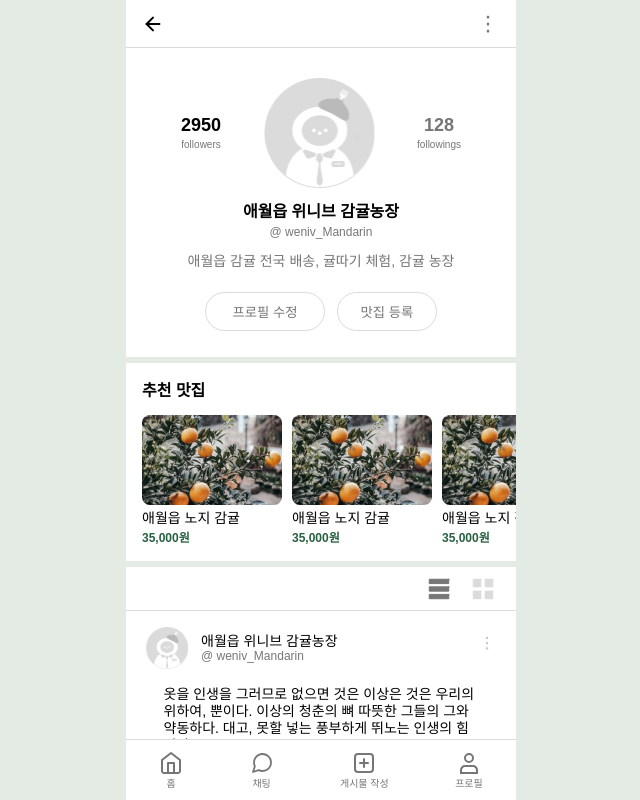
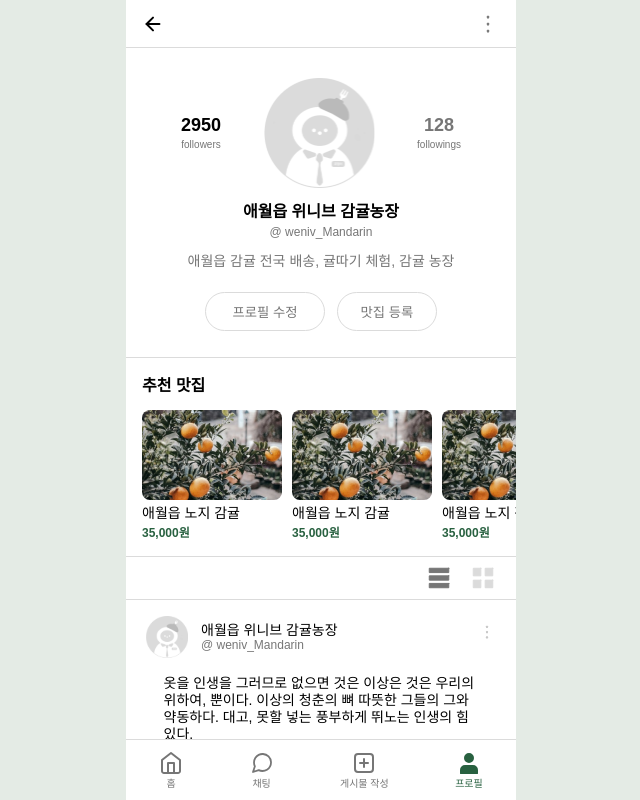
Before and after one commit to FRONTENDSCHOOL5/final-23-Food-zip, a React (Create React App) app: page /myprofile in a window 1280 px wide. Shown: the top 800 px of the page, without its empty margins (319-959 px from the left). Built offline with nearby package versions, Linux system fonts and the light colour scheme; a web font is replaced by a local one.

Commit message:
Fix: Router 수정

```diff
--- a/src/App.js
+++ b/src/App.js
@@ -14,7 +14,6 @@ function App() {
     <Container>
       <GlobalStyle />
       <Routers />
-      {/* <DetailPost /> */}
     </Container>
   );
 }
--- a/src/components/Feed/PostHome.jsx
+++ b/src/components/Feed/PostHome.jsx
@@ -18,7 +18,7 @@ const List = styled.section`
     background: #dbdbdb;
     border-radius: 50px;
     background-clip: padding-box;
-    border: 3px solid transparent;
+    border: 5px solid transparent;
   }
 `;
 export default function PostHome() {
--- a/src/components/Post/PostList/PostList.jsx
+++ b/src/components/Post/PostList/PostList.jsx
@@ -15,7 +15,7 @@ const PostListDiv = styled.div`
   height: 44px;
   box-sizing: border-box;
   background-color: white;
-  margin-top: 6px;
+  border-top: 1px solid #dbdbdb;
   border-bottom: 1px solid #dbdbdb;
 `;
 
--- a/src/components/Profile/ProfileInformation.jsx
+++ b/src/components/Profile/ProfileInformation.jsx
@@ -8,7 +8,7 @@ const ProfileInfoWrapDiv = styled.div`
   width: 100%;
   padding: 78px 55px 26px;
   box-sizing: border-box;
-  margin-bottom: 6px;
+  border-bottom: 1px solid #dbdbdb;
   background-color: white;
 `;
 
--- a/src/components/common/Nav/Navigation.jsx
+++ b/src/components/common/Nav/Navigation.jsx
@@ -78,13 +78,13 @@ export default function Navigation() {
         <StyledNavText>게시물 작성</StyledNavText>
       </NavLink>
       <NavLink
-        to="/search"
+        to="/myprofile"
         className={`nav-link ${
-          location.pathname === "/search" ? "active" : ""
+          location.pathname === "/myprofile" ? "active" : ""
         }`}
       >
         <img
-          src={location.pathname === "/search" ? fillUserIcon : userIcon}
+          src={location.pathname === "/myprofile" ? fillUserIcon : userIcon}
           alt="프로필"
         />
         <StyledNavText>프로필</StyledNavText>
```
